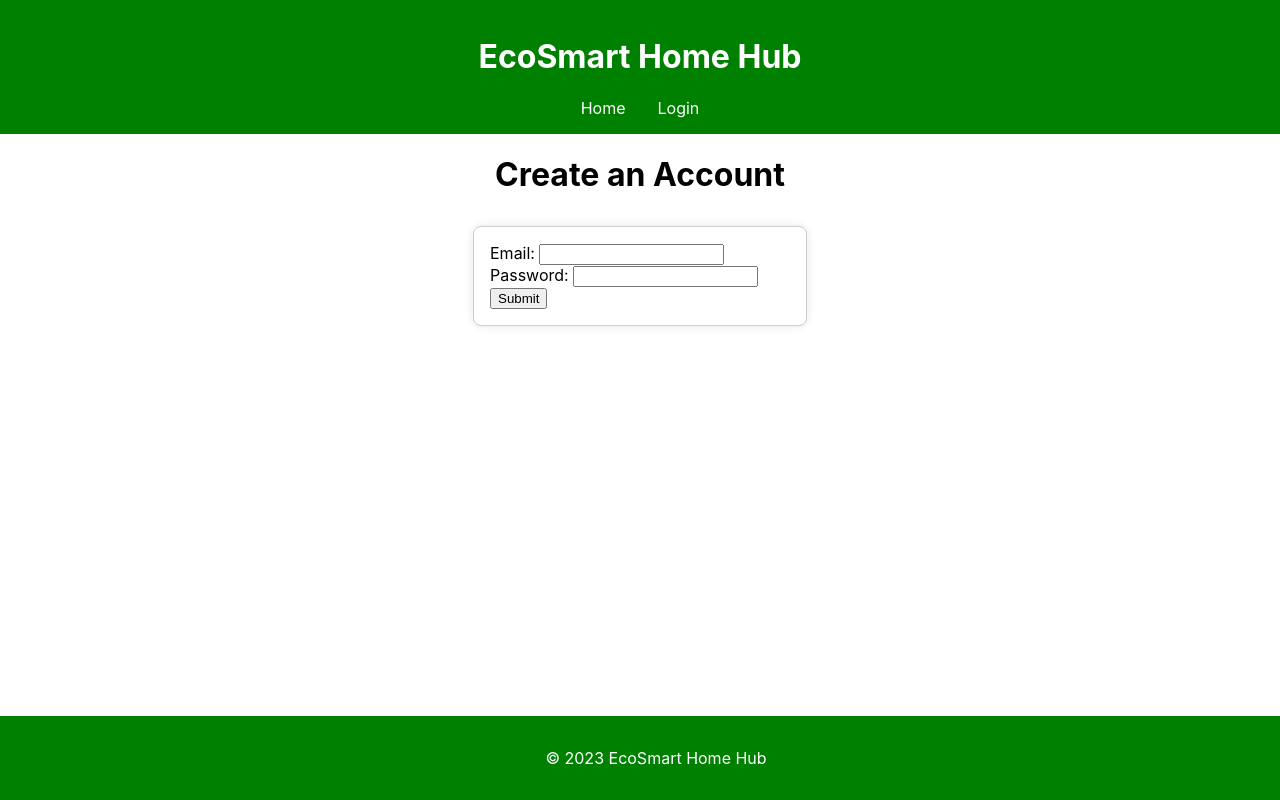
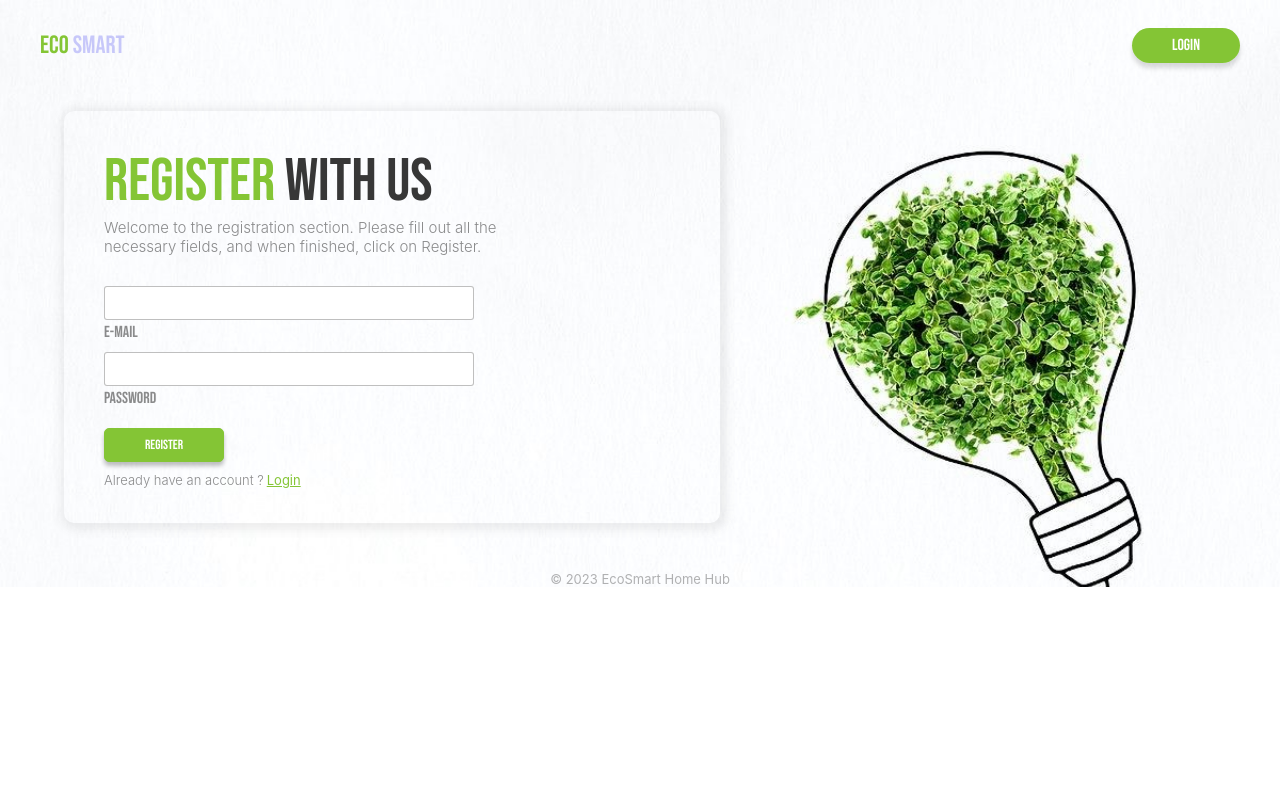
Before and after one commit to nic5694/EcoSmart_Home_Hub, a React (Create React App) app in the folder frontend/: page /register in a window 1280 px wide. Built offline with nearby package versions, Linux system fonts and the light colour scheme; a web font is replaced by a local one.

Commit message:
done with the login and register pages

```diff
--- a/frontend/src/App.css
+++ b/frontend/src/App.css
@@ -11,6 +11,18 @@
 }
 
 .HomePageContainer {
+    background-image: url(./EcoSmart_Home_BG.jpg);
+    background-repeat: no-repeat;
+    background-size: cover;
+}
+
+.RegisterContainer {
+    background-image: url(./EcoSmart_Home_BG.jpg);
+    background-repeat: no-repeat;
+    background-size: cover;
+}
+
+.LoginContainer {
     background-image: url(./EcoSmart_Home_BG.jpg);
     background-repeat: no-repeat;
     background-size: cover;
--- a/frontend/src/pages/LoginPage.tsx
+++ b/frontend/src/pages/LoginPage.tsx
@@ -13,57 +13,97 @@ const Header: React.FC = () => {
     auth.logout();
   };
 
-  const headerStyle: React.CSSProperties = {
-    background: 'green',
-    padding: '1rem',
-    textAlign: 'center',
+  // const headerStyle: React.CSSProperties = {
+  //   background: 'green',
+  //   padding: '1rem',
+  //   textAlign: 'center',
+  // };
+
+  // const navStyle: React.CSSProperties = {
+  //   marginTop: '1rem',
+  // };
+
+  // const navLinkStyle: React.CSSProperties = {
+  //   margin: '0 1rem',
+  //   color: 'white',
+  //   textDecoration: 'none',
+  // };
+
+  // const logoutButtonStyle: React.CSSProperties = {
+  //   background: 'red',
+  //   color: 'white',
+  //   border: 'none',
+  //   padding: '0.5rem 1rem',
+  //   cursor: 'pointer',
+  // };
+
+  const navContainer: React.CSSProperties = {
+    display: "flex",
+    justifyContent: "space-between",
+    padding: "30px 40px",
+    fontFamily: 'Bebas Neue, sans-serif',
+    alignItems: "center"
   };
 
-  const navStyle: React.CSSProperties = {
-    marginTop: '1rem',
-  };
-
-  const navLinkStyle: React.CSSProperties = {
-    margin: '0 1rem',
-    color: 'white',
-    textDecoration: 'none',
-  };
-
-  const logoutButtonStyle: React.CSSProperties = {
-    background: 'red',
-    color: 'white',
-    border: 'none',
-    padding: '0.5rem 1rem',
-    cursor: 'pointer',
+  const LoginBtnStyle: React.CSSProperties = {
+    color: "white",
+    textDecoration: "none",
+    background: "#84C535",
+    padding: "8px 40px",
+    borderRadius: "50px",
+    boxShadow: "0px 5px 5px rgba(0,0,0,0.15)"
   };
 
   return (
-    <header style={headerStyle}>
-      <h1 style={{ color: 'white' }}>EcoSmart Home Hub</h1>
-      <nav style={navStyle}>
-        <Link to="/" style={navLinkStyle}>Home</Link>
-        <Link to="/register" style={navLinkStyle}>Register</Link>
-        {auth.isAuthenticated && (
-          <button style={logoutButtonStyle} onClick={handleLogout}>Logout</button>
-        )}
-      </nav>
-    </header>
+    // <header style={headerStyle}>
+    //   <h1 style={{ color: 'white' }}>EcoSmart Home Hub</h1>
+    //   <nav style={navStyle}>
+    //     <Link to="/" style={navLinkStyle}>Home</Link>
+    //     <Link to="/register" style={navLinkStyle}>Register</Link>
+    //     {auth.isAuthenticated && (
+    //       <button style={logoutButtonStyle} onClick={handleLogout}>Logout</button>
+    //     )}
+    //   </nav>
+    // </header>
+
+    <div style={navContainer}>
+
+    <Link style={{textDecoration: "none"}} to="/"><div style={{fontSize: "25px"}}><span style={{color:"#84C535"}}>ECO</span><span style={{opacity: "0.2"}}> SMART</span></div></Link>
+
+    <div>
+      <Link to="/login" style={LoginBtnStyle}>Login</Link>
+    </div>
+
+  </div>
   );
 };
 
 const Footer: React.FC = () => {
+  // const footerStyle: React.CSSProperties = {
+  //   background: 'green',
+  //   padding: '1rem',
+  //   textAlign: 'center',
+  //   position: 'fixed',
+  //   bottom: '0',
+  //   width: '100%',
+  // };
+
   const footerStyle: React.CSSProperties = {
-    background: 'green',
-    padding: '1rem',
+    color: 'rgba(0,0,0,0.3)',
     textAlign: 'center',
-    position: 'fixed',
-    bottom: '0',
+    bottom: '100',
+    marginTop: '3rem',
+    marginBottom: '2rem',
     width: '100%',
   };
 
   return (
+    // <footer style={footerStyle}>
+    //   <p style={{ color: 'white' }}>&copy; 2023 EcoSmart Home Hub</p>
+    // </footer>
+
     <footer style={footerStyle}>
-      <p style={{ color: 'white' }}>&copy; 2023 EcoSmart Home Hub</p>
+      <p style={{padding: 0, margin: 0, fontSize: "13px", backgroundColor: "rgba(0,0,0,0)"}}>&copy; 2023 EcoSmart Home Hub</p>
     </footer>
   );
 };
@@ -120,25 +160,71 @@ const LoginPage = () => {
   };
 
   // Styles
-  const formContainerStyle: React.CSSProperties = {
-    display: 'flex',
-    flexDirection: 'column',
-    alignItems: 'center',
-    marginTop: '2rem',
+  // const formContainerStyle: React.CSSProperties = {
+  //   display: 'flex',
+  //   flexDirection: 'column',
+  //   alignItems: 'center',
+  //   marginTop: '2rem',
+  // };
+
+  // const formStyle: React.CSSProperties = {
+  //   width: '300px',
+  //   border: '1px solid #ccc',
+  //   borderRadius: '8px',
+  //   padding: '16px',
+  //   boxShadow: '0 0 10px rgba(0, 0, 0, 0.1)',
+  // };
+
+  const loginFormConatiner : React.CSSProperties = {
+      boxShadow: "2px 2px 10px 5px rgba(86, 86, 86, 0.10)",
+      maxWidth: "50%",
+      padding: "40px 8%",
+      marginTop: "10px",
+      borderRadius: "10px"
   };
 
-  const formStyle: React.CSSProperties = {
-    width: '300px',
-    border: '1px solid #ccc',
-    borderRadius: '8px',
-    padding: '16px',
-    boxShadow: '0 0 10px rgba(0, 0, 0, 0.1)',
+  const Title : React.CSSProperties = {
+    fontFamily: 'Bebas Neue, sans-serif',
+    color: "#373737",
+    fontSize: "60px"
+  };
+
+  const text : React.CSSProperties = {
+    marginBottom: "15px",
+    maxWidth: "17rem",
+    color: "rgba(0,0,0,0.45)",
+    fontWeight: "350",
+    fontSize:"15px",
+  };
+
+  const InputField : React.CSSProperties = {
+    width: "90%",
+    height: "30px",
+    paddingLeft: "20px",
+    border:"solid 1px rgba(0,0,0,0.25)",
+    borderRadius: "3px",
+  };
+
+  const LabelField : React.CSSProperties = {
+    fontFamily: 'Bebas Neue, sans-serif',
+    color: "rgba(0,0,0,0.45)"
+  };
+
+  const loginBtn : React.CSSProperties = {
+    fontFamily: 'Bebas Neue, sans-serif',
+    borderRadius: "5px",
+    border: "1px solid #84C535",
+    background: "#84C535",
+    boxShadow: "0px 4px 4px 0px rgba(0, 0, 0, 0.25)",
+    color: "white",
+    padding: "8px 40px"
+
   };
 
   return (
-    <div>
+    <div className="LoginContainer">
       <Header />
-      <h1 style={{ textAlign: 'center' }}>Log Into Your Account</h1>
+      {/* <h1 style={{ textAlign: 'center' }}>Log Into Your Account</h1>
       <div style={formContainerStyle}>
         <form style={formStyle}>
           <div>
@@ -163,7 +249,56 @@ const LoginPage = () => {
             Submit
           </button>
         </form>
+      </div> */}
+
+      <div style={{display:"flex",justifyContent: "center"}}>
+
+        <div style={loginFormConatiner}>
+
+          <div style={{display:"flex",justifyContent: "center"}}>
+
+            <div>
+
+              <div style={Title}>Log <span style={{color: "#84C535"}}>In</span></div>
+
+              <div style={text}>Login to your account to access your own EcoSmart Hub.</div>
+
+              <div>
+
+                <form action="" style={{display:"flex",flexDirection:"column",gap:"10px"}}>
+
+                  <div style={{display:"flex",flexDirection:"column",gap:"3px"}}>
+                    <label style={LabelField}>E-mail</label>
+                    <input style={InputField}  type="text" value={email} onChange={(e) => setEmail(e.target.value)} id="" />
+                  </div>
+
+                  <div style={{display:"flex",flexDirection:"column",gap:"3px", marginBottom:"20px"}}>
+                    <label style={LabelField}>Password</label>
+                    <input style={InputField} type="password" value={password} onChange={(e) => setPassword(e.target.value)} id="" />
+                  </div>
+
+                  <div>
+                    <button style={loginBtn} type="button" onClick={() => logInUser()}>
+                      Login
+                    </button>
+                  </div>
+
+                </form>
+
+              </div>
+
+              <div style={{marginTop:"10px",display:"flex",flexDirection:"row",gap:"3px",fontSize:"13px"}}>
+                <span style={{maxWidth: "30rem",color: "rgba(0,0,0,0.45)",fontWeight: "350"}}>Don't have an account ?</span>
+                <Link to="/register" style={{color:"#84C535"}}>Register</Link>
+              </div>
+
+            </div>
+
+          </div>
+
+        </div>
       </div>
+
       <Footer />
     </div>
   );
--- a/frontend/src/pages/RegisterPage.tsx
+++ b/frontend/src/pages/RegisterPage.tsx
@@ -6,57 +6,94 @@ import { Link } from 'react-router-dom';
 
 const Header: React.FC = () => {
 
+  // const headerStyle: React.CSSProperties = {
+  //   background: 'green',
+  //   padding: '1rem',
+  //   textAlign: 'center',
+  // };
 
+  // const navStyle: React.CSSProperties = {
+  //   marginTop: '1rem',
+  // };
 
+  // const navLinkStyle: React.CSSProperties = {
+  //   margin: '0 1rem',
+  //   color: 'white',
+  //   textDecoration: 'none',
+  // };
 
-  const headerStyle: React.CSSProperties = {
-    background: 'green',
-    padding: '1rem',
-    textAlign: 'center',
+  // const logoutButtonStyle: React.CSSProperties = {
+  //   background: 'red',
+  //   color: 'white',
+  //   border: 'none',
+  //   padding: '0.5rem 1rem',
+  //   cursor: 'pointer',
+  // };
+
+  const navContainer: React.CSSProperties = {
+    display: "flex",
+    justifyContent: "space-between",
+    padding: "30px 40px",
+    fontFamily: 'Bebas Neue, sans-serif',
+    alignItems: "center"
   };
 
-  const navStyle: React.CSSProperties = {
-    marginTop: '1rem',
-  };
-
-  const navLinkStyle: React.CSSProperties = {
-    margin: '0 1rem',
-    color: 'white',
-    textDecoration: 'none',
-  };
-
-  const logoutButtonStyle: React.CSSProperties = {
-    background: 'red',
-    color: 'white',
-    border: 'none',
-    padding: '0.5rem 1rem',
-    cursor: 'pointer',
+  const LoginBtnStyle: React.CSSProperties = {
+    color: "white",
+    textDecoration: "none",
+    background: "#84C535",
+    padding: "8px 40px",
+    borderRadius: "50px",
+    boxShadow: "0px 5px 5px rgba(0,0,0,0.15)"
   };
 
   return (
-    <header style={headerStyle}>
-      <h1 style={{ color: 'white' }}>EcoSmart Home Hub</h1>
-      <nav style={navStyle}>
-        <Link to="/" style={navLinkStyle}>Home</Link>
-        <Link to="/login" style={navLinkStyle}>Login</Link>
-      </nav>
-    </header>
+    // <header style={headerStyle}>
+    //   <h1 style={{ color: 'white' }}>EcoSmart Home Hub</h1>
+    //   <nav style={navStyle}>
+    //     <Link to="/" style={navLinkStyle}>Home</Link>
+    //     <Link to="/login" style={navLinkStyle}>Login</Link>
+    //   </nav>
+    // </header>
+
+    <div style={navContainer}>
+
+        <Link style={{textDecoration: "none"}} to="/"><div style={{fontSize: "25px"}}><span style={{color:"#84C535"}}>ECO</span><span style={{opacity: "0.2"}}> SMART</span></div></Link>
+
+        <div>
+          <Link to="/login" style={LoginBtnStyle}>Login</Link>
+        </div>
+
+      </div>
   );
 };
 
 const Footer: React.FC = () => {
+  // const footerStyle: React.CSSProperties = {
+  //   background: 'green',
+  //   padding: '1rem',
+  //   textAlign: 'center',
+  //   position: 'fixed',
+  //   bottom: '0',
+  //   width: '100%',
+  // };
+
   const footerStyle: React.CSSProperties = {
-    background: 'green',
-    padding: '1rem',
+    color: 'rgba(0,0,0,0.3)',
     textAlign: 'center',
-    position: 'fixed',
-    bottom: '0',
+    bottom: '100',
+    marginTop: '3rem',
+    marginBottom: '2rem',
     width: '100%',
   };
 
   return (
+    // <footer style={footerStyle}>
+    //   <p style={{ color: 'white' }}>&copy; 2023 EcoSmart Home Hub</p>
+    // </footer>
+
     <footer style={footerStyle}>
-      <p style={{ color: 'white' }}>&copy; 2023 EcoSmart Home Hub</p>
+      <p style={{padding: 0, margin: 0, fontSize: "13px", backgroundColor: "rgba(0,0,0,0)"}}>&copy; 2023 EcoSmart Home Hub</p>
     </footer>
   );
 };
@@ -108,25 +145,79 @@ const RegisterPage: React.FC = () => {
   };
 
   // Styles
-  const formContainerStyle: React.CSSProperties = {
-    display: 'flex',
-    flexDirection: 'column',
-    alignItems: 'center',
-    marginTop: '2rem',
-  };
+  // const formContainerStyle: React.CSSProperties = {
+  //   display: 'flex',
+  //   flexDirection: 'column',
+  //   alignItems: 'center',
+  //   marginTop: '2rem',
+  // };
 
-  const formStyle: React.CSSProperties = {
-    width: '300px',
-    border: '1px solid #ccc',
-    borderRadius: '8px',
-    padding: '16px',
-    boxShadow: '0 0 10px rgba(0, 0, 0, 0.1)',
-  };
+  // const formStyle: React.CSSProperties = {
+  //   width: '300px',
+  //   border: '1px solid #ccc',
+  //   borderRadius: '8px',
+  //   padding: '16px',
+  //   boxShadow: '0 0 10px rgba(0, 0, 0, 0.1)',
+  // };
+
+    // const ... : React.CSSProperties = {
+
+    // };
+
+    const registerFormConatiner : React.CSSProperties = {
+      boxShadow: "2px 2px 10px 5px rgba(86, 86, 86, 0.10)",
+      maxWidth: "45%",
+      padding: "35px 40px",
+      margin: "20px 5%",
+      borderRadius: "10px",
+    };
+
+    const Title : React.CSSProperties = {
+      fontFamily: 'Bebas Neue, sans-serif',
+      color: "#373737",
+      fontSize: "60px"
+    };
+
+    const text : React.CSSProperties = {
+      marginBottom: "30px",
+      maxWidth: "27rem",
+      color: "rgba(0,0,0,0.45)",
+      fontWeight: "350",
+      fontSize:"15px"
+    };
+
+    const InputField : React.CSSProperties = {
+      width: "60%",
+      height: "30px",
+      paddingLeft: "20px",
+      border:"solid 1px rgba(0,0,0,0.25)",
+      borderRadius: "3px",
+    };
+
+    const LabelField : React.CSSProperties = {
+      fontFamily: 'Bebas Neue, sans-serif',
+      color: "rgba(0,0,0,0.45)"
+    };
+
+    const registerBtn : React.CSSProperties = {
+      fontFamily: 'Bebas Neue, sans-serif',
+      borderRadius: "5px",
+      border: "1px solid #84C535",
+      background: "#84C535",
+      boxShadow: "0px 4px 4px 0px rgba(0, 0, 0, 0.25)",
+      color: "white",
+      padding: "8px 40px"
+
+    };
+
+    const lastLine : React.CSSProperties = {
+
+    };
 
   return (
-    <div>
+    <div className="RegisterContainer">
       <Header />
-      <h1 style={{ textAlign: 'center' }}>Create an Account</h1>
+      {/* <h1 style={{ textAlign: 'center' }}>Create an Account</h1>
       <div style={formContainerStyle}>
         <form style={formStyle}>
           <div>
@@ -151,7 +242,44 @@ const RegisterPage: React.FC = () => {
             Submit
           </button>
         </form>
+      </div> */}
+
+      <div style={registerFormConatiner}>
+
+        <div style={Title}><span style={{color: "#84C535"}}>Register</span> With Us</div>
+
+        <div style={text}>Welcome to the registration section. Please fill out all the necessary fields, and when finished, click on Register.</div>
+
+        <div>
+
+          <form style={{display:"flex",flexDirection:"column",gap:"10px"}}>
+
+            <div style={{display:"flex",flexDirection:"column",gap:"3px"}}>
+              <input style={InputField} type="text" value={email} onChange={(e) => setEmail(e.target.value)} id="" />
+              <label style={LabelField}>E-mail</label>
+            </div>
+
+            <div style={{display:"flex",flexDirection:"column",gap:"3px", marginBottom:"10px"}}>
+              <input style={InputField} type="password" value={password} onChange={(e) => setPassword(e.target.value)} id="" />
+              <label style={LabelField}>Password</label>
+            </div>
+
+            <div>
+              <button style={registerBtn} type="button" onClick={() => registerUser()}>
+                Register
+              </button>
+            </div>
+
+          </form>
+        </div>
+        <div style={{marginTop:"10px",display:"flex",flexDirection:"row",gap:"3px",fontSize:"13px"}}>
+          <span style={{maxWidth: "30rem",color: "rgba(0,0,0,0.45)",fontWeight: "350"}}>Already have an account ?</span>
+          <Link to="/login" style={{color:"#84C535"}}>Login</Link>
+        </div>
+
       </div>
+
+
       <Footer />
     </div>
   );
```
